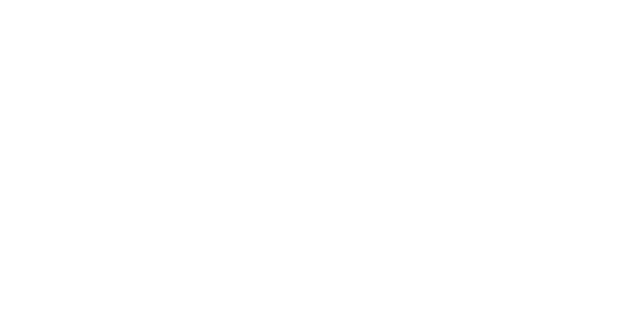
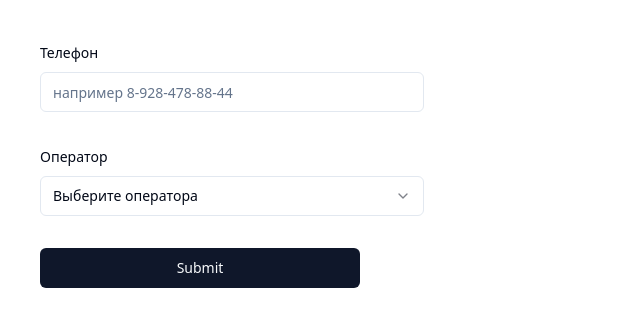
Before and after one commit to phewstaff/cell-phone-plan-configuration, a React (Vite) app: page / in a window 1280 px wide. Shown: the top 326 px of the page, without its empty margins (0-640 px from the left). Built offline with nearby package versions, Linux system fonts and the light colour scheme.

Commit message:
implemented form

```diff
--- a/package.json
+++ b/package.json
@@ -24,12 +24,14 @@
     "react-hook-form": "^7.47.0",
     "tailwind-merge": "^1.14.0",
     "tailwindcss-animate": "^1.0.7",
+    "validator": "^13.11.0",
     "zod": "^3.22.4"
   },
   "devDependencies": {
     "@types/node": "^20.8.3",
     "@types/react": "^18.2.15",
     "@types/react-dom": "^18.2.7",
+    "@types/validator": "^13.11.2",
     "@typescript-eslint/eslint-plugin": "^6.0.0",
     "@typescript-eslint/parser": "^6.0.0",
     "@vitejs/plugin-react": "^4.0.3",
--- a/src/App.tsx
+++ b/src/App.tsx
@@ -1,5 +1,95 @@
-function App() {
-  return <></>;
+import {
+  Form,
+  FormControl,
+  FormField,
+  FormItem,
+  FormLabel,
+  FormMessage,
+} from "./components/ui/form";
+import { Button } from "./components/ui/button";
+import { Input } from "./components/ui/input";
+import {
+  Select,
+  SelectTrigger,
+  SelectValue,
+  SelectContent,
+  SelectItem,
+} from "./components/ui/select";
+
+import { zodResolver } from "@hookform/resolvers/zod";
+import * as z from "zod";
+import { useForm } from "react-hook-form";
+
+import { formSchema } from "./schemas";
+
+export default function App() {
+  const form = useForm<z.infer<typeof formSchema>>({
+    resolver: zodResolver(formSchema),
+  });
+
+  function onSubmit(values: z.infer<typeof formSchema>) {
+    alert(JSON.stringify(values));
+  }
+
+  return (
+    <div className="m-auto max-w-7xl p-10">
+      <Form {...form}>
+        <form
+          onSubmit={form.handleSubmit(onSubmit)}
+          className="flex flex-col gap-8"
+        >
+          <FormField
+            control={form.control}
+            name="phone"
+            render={({ field }) => (
+              <FormItem className="w-full md:w-96">
+                <FormLabel>Телефон</FormLabel>
+                <FormControl>
+                  <Input
+                    placeholder="например 8-928-478-88-44"
+                    onChange={field.onChange}
+                    defaultValue={field.value}
+                  />
+                </FormControl>
+                <FormMessage />
+              </FormItem>
+            )}
+          />
+
+          <FormField
+            control={form.control}
+            name="operator"
+            render={({ field }) => (
+              <FormItem className="w-full md:w-96">
+                <FormLabel>Оператор</FormLabel>
+
+                <Select
+                  onValueChange={field.onChange}
+                  defaultValue={field.value}
+                >
+                  <FormControl>
+                    <SelectTrigger>
+                      <SelectValue placeholder="Выберите оператора" />
+                    </SelectTrigger>
+                  </FormControl>
+
+                  <SelectContent>
+                    <SelectItem value="мегамегафон">мегамегафон</SelectItem>
+                    <SelectItem value="билалайн">билалайн</SelectItem>
+                    <SelectItem value="МТСсс">МТСсс</SelectItem>
+                  </SelectContent>
+                </Select>
+
+                <FormMessage />
+              </FormItem>
+            )}
+          />
+
+          <Button className="max-w-xs" type="submit">
+            Submit
+          </Button>
+        </form>
+      </Form>
+    </div>
+  );
 }
-
-export default App;
--- /dev/null
+++ b/src/components/ui/input.tsx
@@ -0,0 +1,25 @@
+import * as React from "react"
+
+import { cn } from "@/lib/utils"
+
+export interface InputProps
+  extends React.InputHTMLAttributes<HTMLInputElement> {}
+
+const Input = React.forwardRef<HTMLInputElement, InputProps>(
+  ({ className, type, ...props }, ref) => {
+    return (
+      <input
+        type={type}
+        className={cn(
+          "flex h-10 w-full rounded-md border border-input bg-background px-3 py-2 text-sm ring-offset-background file:border-0 file:bg-transparent file:text-sm file:font-medium placeholder:text-muted-foreground focus-visible:outline-none focus-visible:ring-2 focus-visible:ring-ring focus-visible:ring-offset-2 disabled:cursor-not-allowed disabled:opacity-50",
+          className
+        )}
+        ref={ref}
+        {...props}
+      />
+    )
+  }
+)
+Input.displayName = "Input"
+
+export { Input }
--- /dev/null
+++ b/src/schemas/index.ts
@@ -0,0 +1,15 @@
+import * as z from "zod";
+import validator from "validator";
+
+export const formSchema = z.object({
+  phone: z
+    .string({
+      required_error: "Обязательное поле",
+    })
+    .refine(validator.isMobilePhone, { message: "Невалидный номер" }),
+  operator: z
+    .string({
+      required_error: "Обязательное поле",
+    })
+    .min(1),
+});
--- a/tsconfig.json
+++ b/tsconfig.json
@@ -23,7 +23,8 @@
     "strict": true,
     "noUnusedLocals": true,
     "noUnusedParameters": true,
-    "noFallthroughCasesInSwitch": true
+    "noFallthroughCasesInSwitch": true,
+    "strictNullChecks": true
   },
   "include": ["src"],
   "references": [{ "path": "./tsconfig.node.json" }]
```
Also changed, not shown: 1 other file (tests, documents, lock files or other folders).
